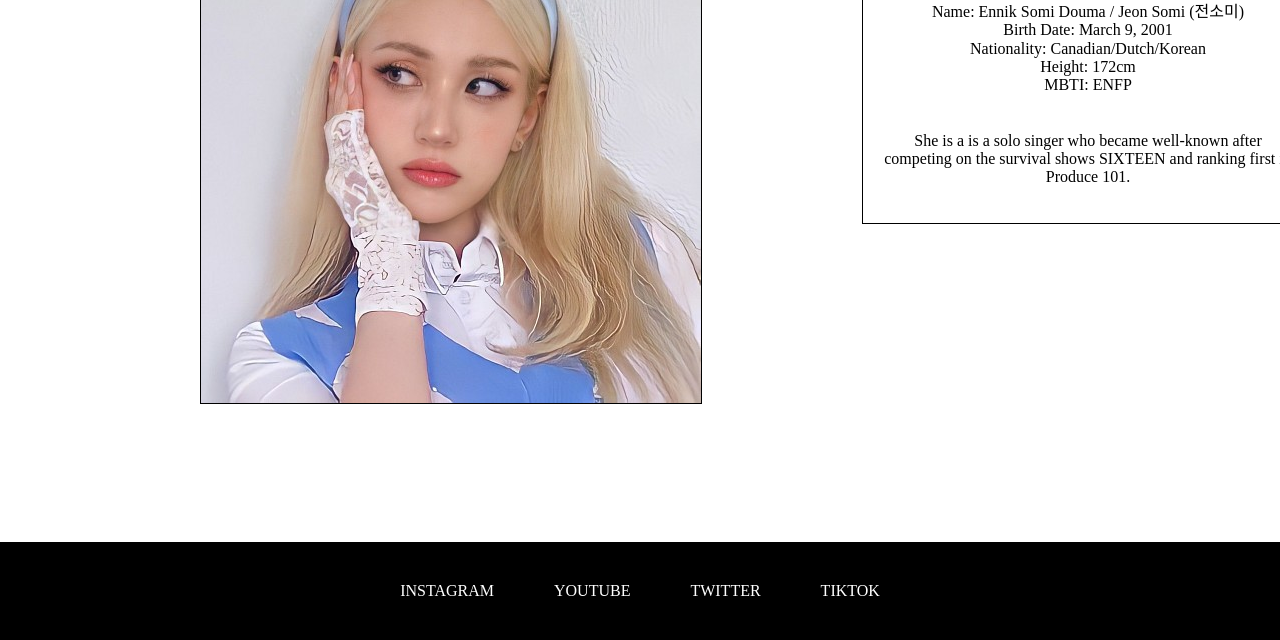
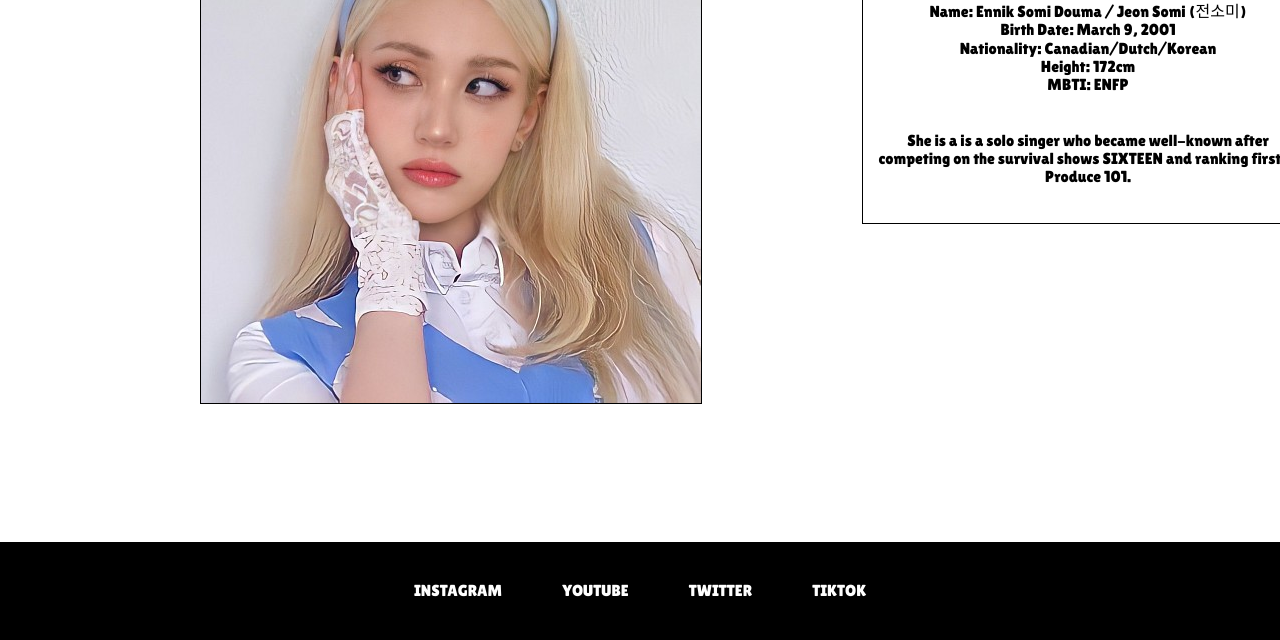
Before and after one commit to mengteck-liew/Assignment1, a plain HTML site: page profile.html in a window 1280 px wide. Shown: the part 228-868 px from the top of the page. Drawn offline with Linux system fonts and the light colour scheme.

Commit message:
change fonts for all pages

```diff
--- a/profile.html
+++ b/profile.html
@@ -3,6 +3,10 @@
         <title>Profile</title>
         <link rel="stylesheet" href="styleProfile.css" type="text/css">
         <link rel="stylesheet" href="normalize.css" type="text/css">
+         <!--font-->
+         <link rel="preconnect" href="https://fonts.googleapis.com">
+         <link rel="preconnect" href="https://fonts.gstatic.com" crossorigin>
+         <link href="https://fonts.googleapis.com/css2?family=Lilita+One&display=swap" rel="stylesheet">
         <link rel="stylesheet" href="https://cdnjs.cloudflare.com/ajax/libs/font-awesome/6.2.0/css/all.css"> <!-- for navigation bar -->
     </head>
     <body>
--- a/style.css
+++ b/style.css
@@ -4,6 +4,7 @@
     padding: 0;
     text-decoration: none;
     list-style: none;
+    font-family: 'Lilita One', cursive;
 }
 .title {
     color: white;
--- a/styleDisco.css
+++ b/styleDisco.css
@@ -2,7 +2,7 @@
     margin: 0;
     padding: 0;
     text-decoration: none;
-
+    font-family: 'Lilita One', cursive;
 }
 .title {
     color: white;
--- a/styleProfile.css
+++ b/styleProfile.css
@@ -3,6 +3,7 @@
     padding: 0;
     text-decoration: none;
     list-style: none;
+    font-family: 'Lilita One', cursive;
 }
 .title {
     color: white;
--- a/styleVideo.css
+++ b/styleVideo.css
@@ -3,6 +3,7 @@
     padding: 0;
     text-decoration: none;
     list-style: none;
+    font-family: 'Lilita One', cursive;
 }
 .title {
     color: white;
```
Also changed, not shown: discography.html (+4 -0 lines), index.html (+5 -0 lines), video.html (+4 -0 lines).
